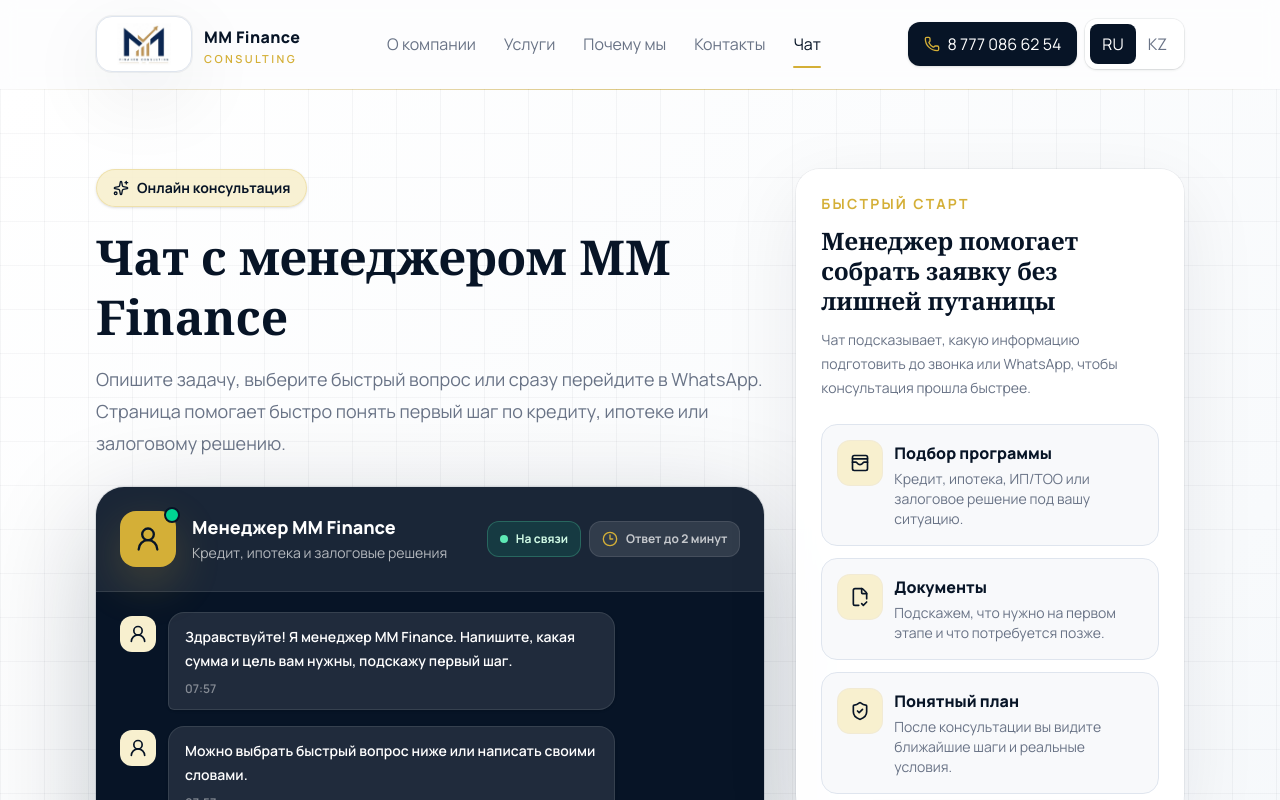
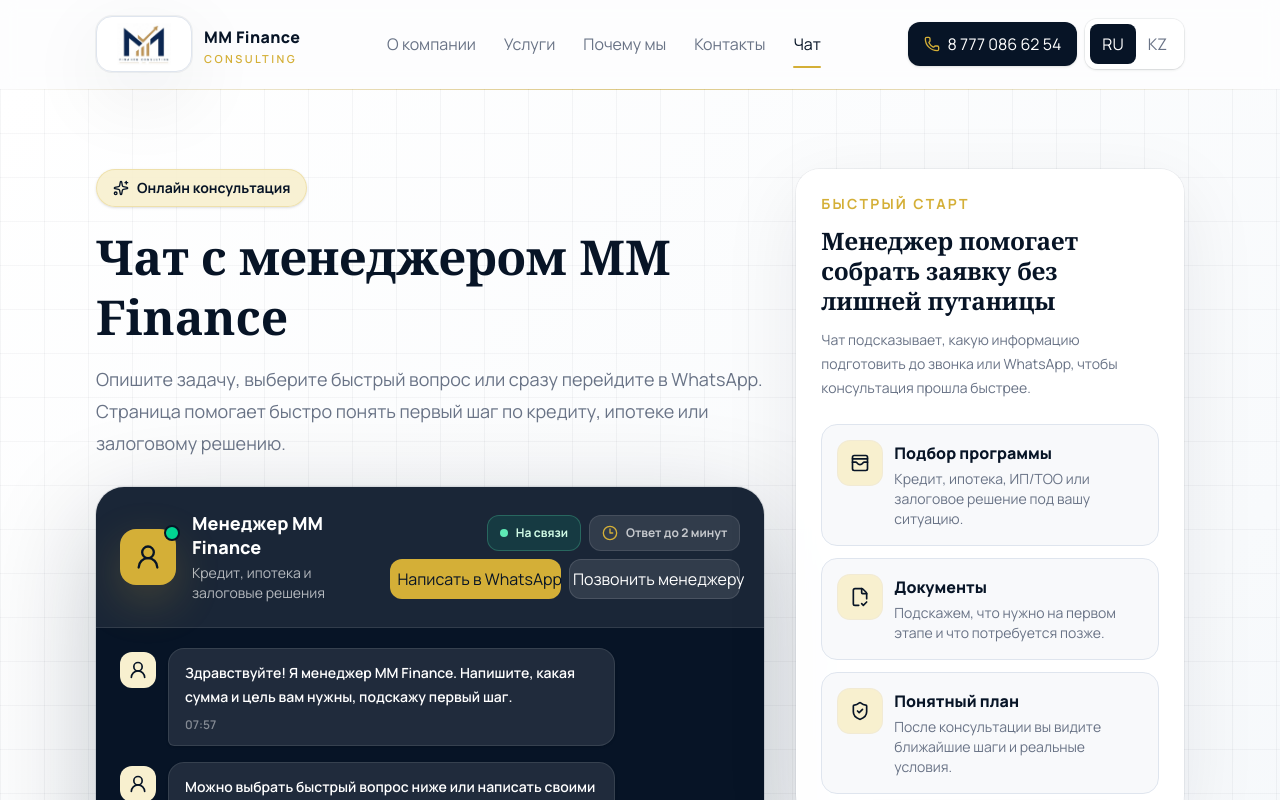
Before and after one commit to talgat-code/mmfinance-prac-, a React (Vite) app: page /chat in a window 1280 px wide. Shown: the top 800 px of the page. Built offline with nearby package versions, Linux system fonts and the light colour scheme.

Commit message:
Improve manager chat controls

```diff
--- a/src/components/pages/ManagerChat.tsx
+++ b/src/components/pages/ManagerChat.tsx
@@ -90,6 +90,7 @@ export function ManagerChat() {
   const [leadTouched, setLeadTouched] =
     useState<LeadFormTouched>(initialLeadFormTouched)
   const [isLeadSuccessVisible, setIsLeadSuccessVisible] = useState(false)
+  const messageInputRef = useRef<HTMLInputElement>(null)
   const endOfChatRef = useRef<HTMLDivElement>(null)
   const typingTimerRef = useRef<number | undefined>(undefined)
   const quickReplies = t('chat.quickReplies', {
@@ -197,11 +198,16 @@ export function ManagerChat() {
     return matchedReply?.response ?? t('chat.fallbackReply')
   }
 
+  const focusMessageInput = () => {
+    window.setTimeout(() => messageInputRef.current?.focus(), 0)
+  }
+
   const sendMessage = (message: string, preparedResponse?: string) => {
     const trimmedMessage = message.trim()
 
     if (!trimmedMessage) {
       setIsTouched(true)
+      focusMessageInput()
 
       return
     }
@@ -236,6 +242,7 @@ export function ManagerChat() {
         },
       ])
       setIsTyping(false)
+      focusMessageInput()
     }, 850)
   }
 
@@ -253,6 +260,7 @@ export function ManagerChat() {
     setInputValue('')
     setIsTouched(false)
     setIsTyping(false)
+    focusMessageInput()
   }
 
   const handleLeadChange = (event: ChangeEvent<HTMLInputElement>) => {
@@ -335,6 +343,7 @@ export function ManagerChat() {
                 </div>
               </div>
 
+              <div className="flex flex-col gap-2 sm:items-end">
                 <div className="flex flex-wrap gap-2">
                   <span className="inline-flex min-h-9 items-center gap-2 rounded-xl border border-emerald-300/25 bg-emerald-400/12 px-3 text-xs font-bold text-emerald-100">
                     <span className="size-2 rounded-full bg-emerald-300" />
@@ -344,6 +353,27 @@ export function ManagerChat() {
                     <Clock3 aria-hidden="true" className="size-4 text-accent" />
                     {t('chat.responseTime')}
                   </span>
+                </div>
+                <div className="grid w-full gap-2 sm:w-auto sm:grid-cols-2">
+                  <a
+                    aria-label={t('contacts.whatsappAriaLabel')}
+                    className="inline-flex min-h-10 items-center justify-center gap-2 whitespace-nowrap rounded-xl bg-accent px-3 text-xs font-black text-primary transition hover:-translate-y-0.5 hover:bg-[#c9a12f]"
+                    href={whatsappUrl}
+                    rel="noreferrer"
+                    target="_blank"
+                  >
+                    <MessageCircle aria-hidden="true" className="size-4" />
+                    {t('chat.actions.whatsapp')}
+                  </a>
+                  <a
+                    aria-label={t('contacts.callLabel')}
+                    className="inline-flex min-h-10 items-center justify-center gap-2 whitespace-nowrap rounded-xl border border-white/12 bg-white/10 px-3 text-xs font-black text-white transition hover:-translate-y-0.5 hover:border-accent/60 hover:text-accent"
+                    href={`tel:${phoneHref}`}
+                  >
+                    <PhoneCall aria-hidden="true" className="size-4" />
+                    {t('chat.actions.call')}
+                  </a>
+                </div>
               </div>
             </div>
 
@@ -479,6 +509,7 @@ export function ManagerChat() {
                     onBlur={() => setIsTouched(true)}
                     onChange={(event) => setInputValue(event.target.value)}
                     placeholder={t('chat.inputPlaceholder')}
+                    ref={messageInputRef}
                     type="text"
                     value={inputValue}
                   />
--- a/src/components/ui/SmoothCursor.tsx
+++ b/src/components/ui/SmoothCursor.tsx
@@ -85,7 +85,7 @@ export function SmoothCursor() {
           opacity: isVisible ? 1 : 0,
           scale: isInteractive ? (isPressed ? 1.05 : 1.45) : isPressed ? 0.75 : 1,
         }}
-        className="pointer-events-none fixed z-[9999] h-9 w-9 -translate-x-1/2 -translate-y-1/2 rounded-full border border-accent/70 bg-accent/10 shadow-[0_0_32px_rgb(212_175_55_/_0.3)]"
+        className="pointer-events-none fixed z-[9999] h-8 w-8 -translate-x-1/2 -translate-y-1/2 rounded-full bg-accent/14 blur-[1px] shadow-[0_0_28px_rgb(212_175_55_/_0.28)]"
         style={{ left: ringX, top: ringY }}
         transition={{ duration: 0.18, ease: 'easeOut' }}
       />
```
Lines whose indentation alone changed are shown as unchanged.
